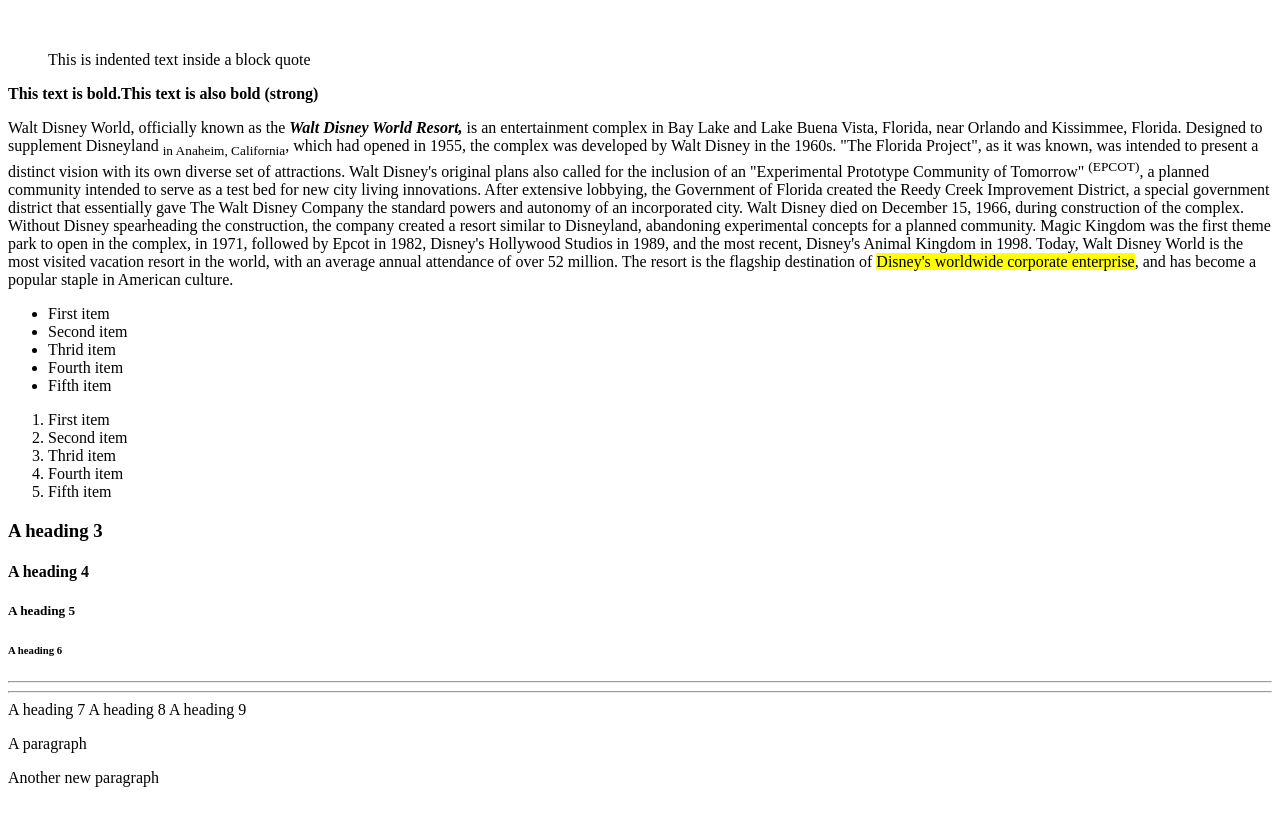
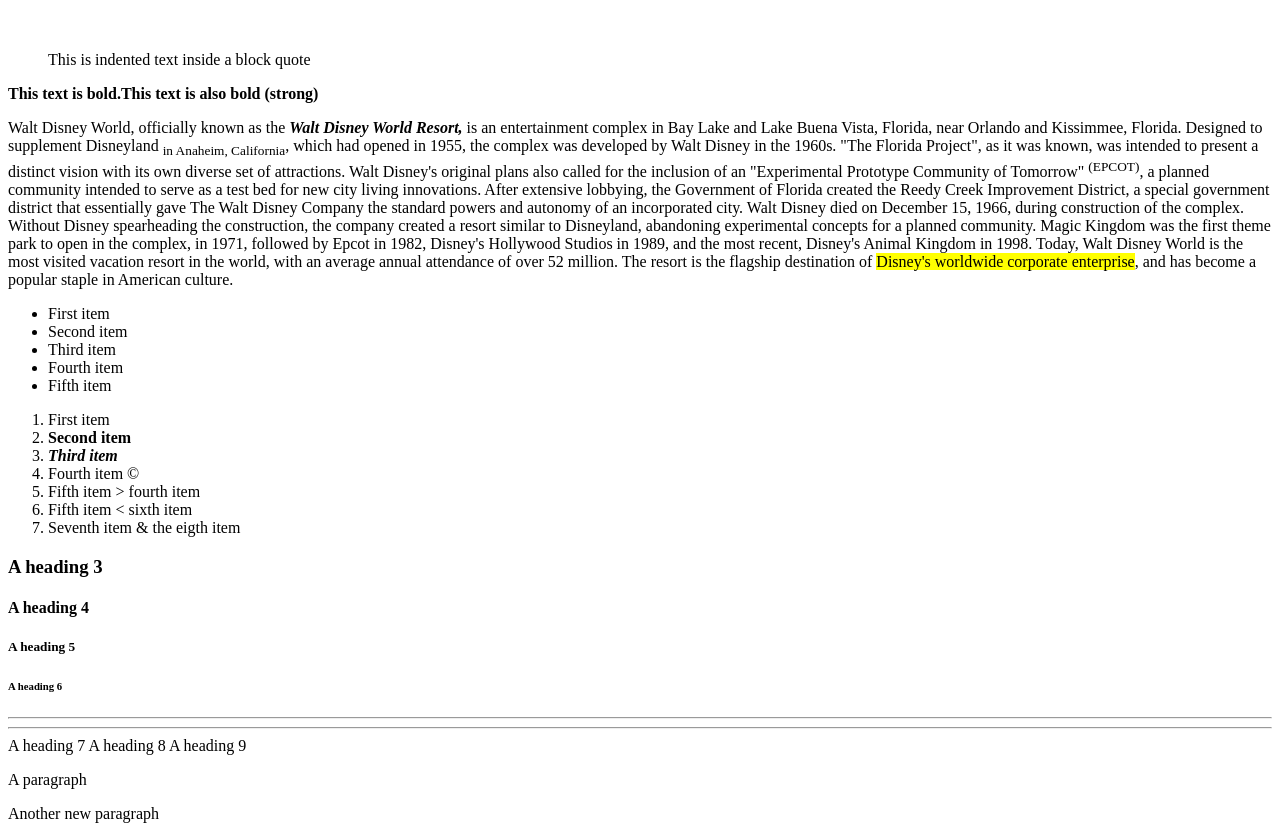
Before and after one commit to kvanderwarker4/assignment-1, a plain HTML site: page index.html in a window 1280 px wide. Shown: the part 110-949 px from the top of the page. Before the commit the page ends 913 px from the top, so only its background shows below. Drawn offline with Linux system fonts and the light colour scheme.

Commit message:
Added characters

```diff
--- a/index.html
+++ b/index.html
@@ -16,16 +16,18 @@
     <ul>
         <li>First item</li>
         <li>Second item</li>
-        <li>Thrid item</li>
+        <li>Third item</li>
         <li>Fourth item</li>
         <li>Fifth item</li>
     </ul>
     <ol>
         <li>First item</li>
-        <li>Second item</li>
-        <li>Thrid item</li>
-        <li>Fourth item</li>
-        <li>Fifth item</li>
+        <li><strong>Second item</strong></li>
+        <li><i><strong>Third item</strong></i></li>
+        <li>Fourth item &copy;</li>
+        <li>Fifth item &gt; fourth item</li>
+        <li>Fifth item &lt; sixth item</li>
+        <li>Seventh item &amp; the eigth item</li>
     </ol>
 
     <h3>A heading 3</h3>
```
